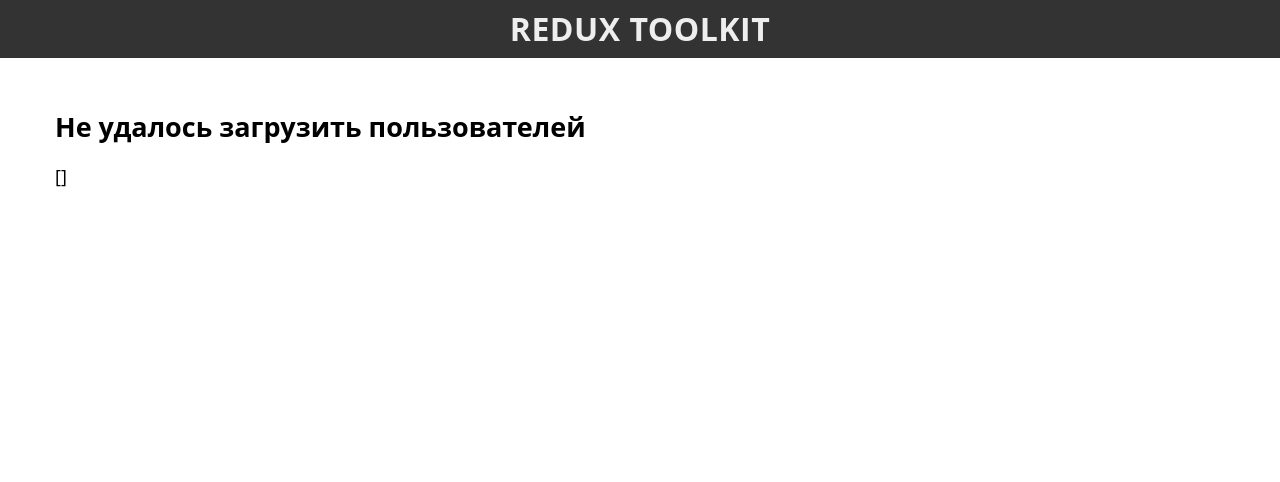
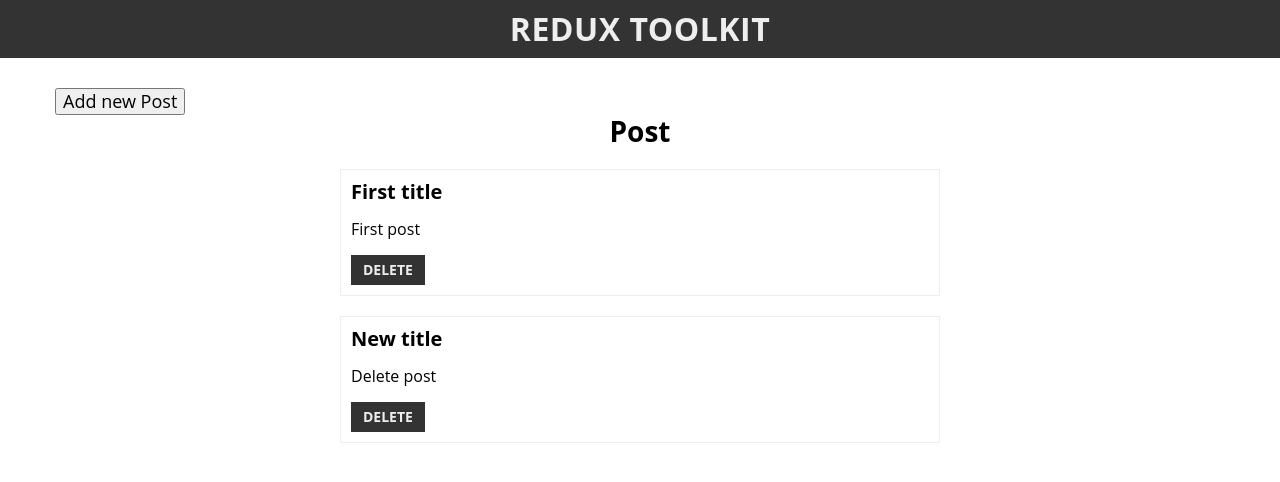
Before and after one commit to Roman-Leonchik/redux_toolkit, a React (Create React App) app: page / in a window 1280 px wide. Shown: the top 482 px of the page. Built offline with nearby package versions, Linux system fonts and the light colour scheme; no server answers; data requests are answered from the project's data file.

Commit message:
Add post

```diff
--- /dev/null
+++ b/db.json
@@ -0,0 +1,15 @@
+{
+  "posts": [
+    {
+      "title": "First title",
+      "body": "First post",
+      "id": 1
+    },
+    {
+      "title": "New title",
+      "body": "Delete post",
+      "id": 2
+    }
+  ],
+  "comments": []
+}
--- a/package.json
+++ b/package.json
@@ -14,6 +14,7 @@
     "@types/react-redux": "^7.1.23",
     "@types/styled-components": "^5.1.24",
     "axios": "^0.26.1",
+    "json-server": "^0.17.0",
     "react": "^18.0.0",
     "react-dom": "^18.0.0",
     "react-redux": "^7.2.6",
@@ -24,7 +25,7 @@
     "web-vitals": "^2.1.4"
   },
   "scripts": {
-    "start": "react-scripts start",
+    "start": "react-scripts start json-server --watch db.json --port 5000",
     "build": "react-scripts build",
     "test": "react-scripts test",
     "eject": "react-scripts eject"
--- /dev/null
+++ b/src/client/components/post-item/post-item.components.tsx
@@ -0,0 +1,34 @@
+import React from "react";
+import { IPost } from "../../providers/store/models/IPost";
+import {
+    StyledPostItem,
+    StyledPostTitle,
+    StyledPostDelete,
+} from "./post-item.styled";
+
+interface IProps {
+    post: IPost;
+    remove: (post: IPost) => void;
+    update: (post: IPost) => void;
+}
+
+export const PostItem: React.FC<IProps> = ({post, remove, update}) => {
+
+    const handleRemove = (event: React.MouseEvent) => {
+        event.stopPropagation();
+        remove(post)
+    }
+
+    const handleUpdate = (event: React.MouseEvent) => {
+        const title = prompt() || "";
+        update({...post, title})
+    }
+
+    return(
+        <StyledPostItem onClick={handleUpdate}>
+            <StyledPostTitle>{post.title}</StyledPostTitle>
+            <p>{post.body}</p>
+            <StyledPostDelete onClick={handleRemove}>Delete</StyledPostDelete>
+        </StyledPostItem>
+    )
+}
--- /dev/null
+++ b/src/client/components/post-item/post-item.styled.ts
@@ -0,0 +1,34 @@
+import styled from "styled-components";
+
+export const StyledPostItem = styled.div`
+    padding: 10px;
+    border: 1px solid #eee;
+    font-size: 16px;
+    max-width: 600px;
+    margin: 0 auto;
+    &:not(:last-child){
+        margin-bottom: 20px;
+    }
+`;
+
+export const StyledPostTitle = styled.h3`
+    font-size: 20px;
+    margin: 0 0 15px;
+`;
+
+export const StyledPostDelete = styled.button`
+    border: none;
+    background-color: #333;
+    border: 2px solid  #333;
+    color: #eee;
+    padding: 5px 10px;
+    cursor: pointer;
+    transition: 0.3s;
+    text-transform: uppercase;
+    font-size: 14px;
+    font-weight: bold;
+    &:hover {
+        color: #333;
+        background-color: #fff;
+    }
+`;
--- /dev/null
+++ b/src/client/components/post/post.components.tsx
@@ -0,0 +1,30 @@
+import { IPost } from "../../providers/store/models/IPost";
+import { postAPI } from "../../providers/store/services/PostService";
+import { PostItem } from "../post-item/post-item.components";
+import { StyledPostTitle } from "./post.styled";
+
+export const Post = () => {
+    const { data: posts, error, isLoading } = postAPI.useFetchAllPostsQuery(10);
+    const [createPost] = postAPI.useCreatePostMutation();
+    const [deletePost] = postAPI.useDeletePostMutation();
+    const [updatePost] = postAPI.useUpdatePostMutation();
+
+    const handlerCreate = () => {
+        const title = prompt()
+        createPost({title, body: title} as IPost)
+    }
+
+    const handlerRemove = (post: IPost) => { deletePost(post) }
+
+    const handlerUpdate = (post: IPost) => { updatePost(post) }
+
+    return(
+        <div>
+            <button onClick={handlerCreate}>Add new Post</button>
+            {isLoading && <h3>Идет загрузка...</h3>}
+            {error && <h3>Ошибка загрузки...</h3>}
+            <StyledPostTitle>Post</StyledPostTitle>
+            {posts && posts.map((item) => <PostItem key={item.id} post={item} remove={handlerRemove} update={handlerUpdate}/>)}
+        </div>
+    )
+}
--- /dev/null
+++ b/src/client/components/post/post.styled.ts
@@ -0,0 +1,7 @@
+import styled from "styled-components";
+
+export const StyledPostTitle = styled.h2`
+    margin: 0 0 20px;
+    font-size: 28px;
+    text-align: center;
+`;
--- a/src/client/module/list/list.module.tsx
+++ b/src/client/module/list/list.module.tsx
@@ -1,25 +1,16 @@
-import React, { useEffect } from "react";
-import { useAppDispatch, useAppSelector } from "../../providers/store/hooks/redux";
-import { fetchUsers } from "../../providers/store/reducers/ActionCreator";
+import React from "react";
+import { Post } from "../../components/post/post.components";
 import {
     StyledList,
     StyledContainer,
 } from "./list.styled";
 
 export const List: React.FC = () => {
-    const dispatch = useAppDispatch();
-    const { users, isLoading, error } = useAppSelector( state => state.userReducer )
-
-    useEffect( ()=> {
-        dispatch(fetchUsers())
-    }, [])
 
     return(
         <StyledList>
             <StyledContainer>
-                {isLoading && <h2>Идет загрузка</h2>}
-                {error && <h2>{error}</h2>}
-                {JSON.stringify(users, null, 2)}
+                <Post />
             </StyledContainer>
         </StyledList>
     )
--- /dev/null
+++ b/src/client/providers/store/models/IPost.ts
@@ -0,0 +1,5 @@
+export interface IPost {
+    id: number;
+    title: string;
+    body: string;
+}
--- /dev/null
+++ b/src/client/providers/store/services/PostService.ts
@@ -0,0 +1,43 @@
+import { createApi, fetchBaseQuery } from "@reduxjs/toolkit/dist/query/react";
+import { IPost } from "../models/IPost";
+
+export const postAPI = createApi({
+    reducerPath: "postAPI",
+    baseQuery: fetchBaseQuery({baseUrl: "http://localhost:5000"}),
+    tagTypes: ["Post"],
+    endpoints: (build) => ({
+        fetchAllPosts: build.query<IPost[], number>({
+            query: (limit: number = 10) => ({
+                url: "/posts",
+                params: {
+                    _limit: limit
+                }
+            }),
+            providesTags: result => ["Post"]
+        }),
+        createPost: build.mutation<IPost, IPost>({
+            query: (post) => ({
+                url: "/posts",
+                method: "POST",
+                body: post
+            }),
+            invalidatesTags: ["Post"]
+        }),
+        updatePost: build.mutation<IPost, IPost>({
+            query: (post) => ({
+                url: `/posts/${post.id}`,
+                method: "PUT",
+                body: post
+            }),
+            invalidatesTags: ["Post"]
+        }),
+        deletePost: build.mutation<IPost, IPost>({
+            query: (post) => ({
+                url: `/posts/${post.id}`,
+                method: "DELETE",
+                body: post
+            }),
+            invalidatesTags: ["Post"]
+        })
+    })
+})
--- a/src/client/providers/store/store.ts
+++ b/src/client/providers/store/store.ts
@@ -1,13 +1,16 @@
 import { combineReducers, configureStore } from "@reduxjs/toolkit";
 import userReducer from "./reducers/UserSlice";
+import { postAPI } from "./services/PostService";
 
 const rootReducer = combineReducers({
-    userReducer
+    userReducer,
+    [postAPI.reducerPath]: postAPI.reducer
 });
 
 export const setupStore = () => {
     return configureStore({
-        reducer: rootReducer
+        reducer: rootReducer,
+        middleware: (getDefaultMiddleware) => getDefaultMiddleware().concat(postAPI.middleware)
     })
 }
 
```
Also changed, not shown: 1 other file (tests, documents, lock files or other folders).
